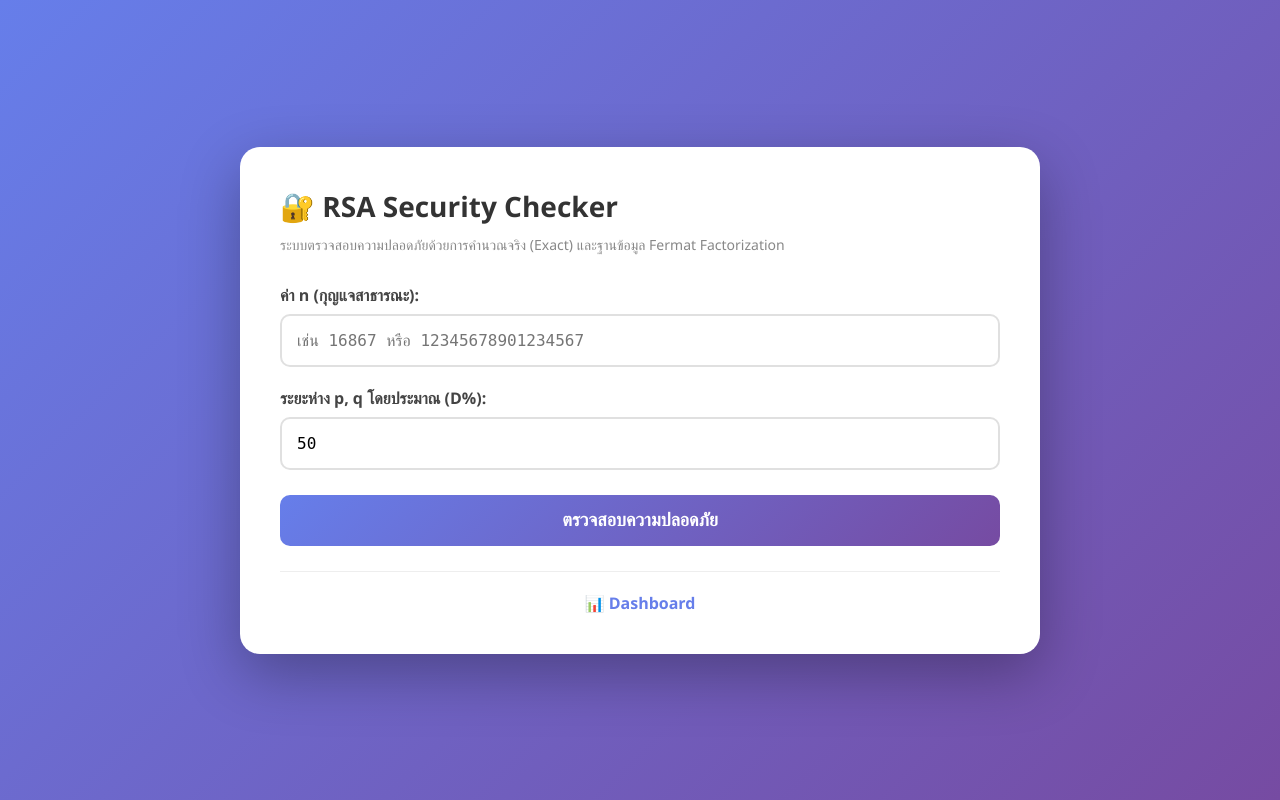
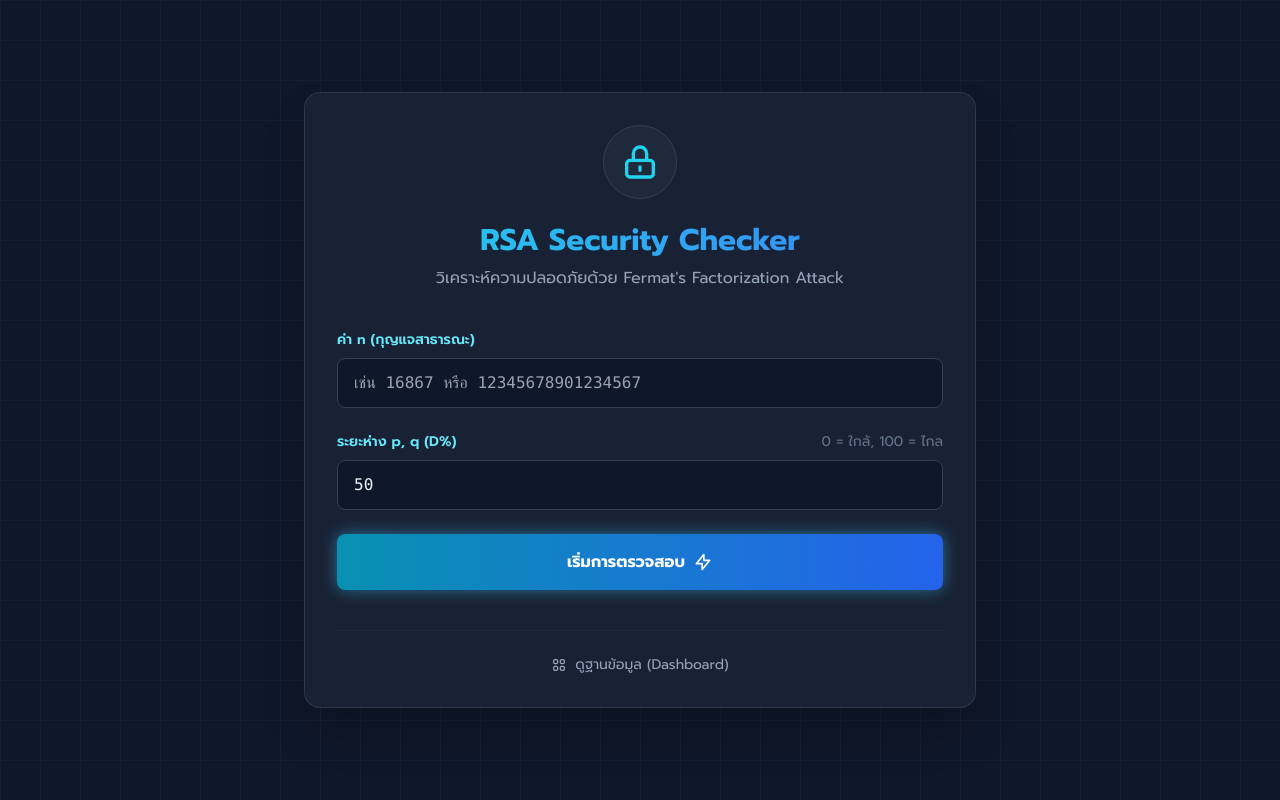
Before and after one commit to bindeow2012-design/rsa-checker, a Flask app: page / in a window 1280 px wide. Run offline with Flask 3, Linux system fonts and the light colour scheme; some libraries are stand-ins or nearby versions.

Commit message:
Update index.html

```diff
--- a/templates/index.html
+++ b/templates/index.html
@@ -3,73 +3,106 @@
 <head>
     <meta charset="UTF-8">
     <meta name="viewport" content="width=device-width, initial-scale=1.0">
-    <title>RSA Security Checker</title>
+    <title>RSA Security Checker | Fermat Attack Analysis</title>
+    <!-- ใช้ Tailwind CSS สำหรับดีไซน์สุดล้ำ -->
+    <script src="https://cdn.tailwindcss.com"></script>
+    <!-- ใช้ฟอนต์ Prompt และ Fira Code -->
+    <link href="https://fonts.googleapis.com/css2?family=Prompt:wght@300;400;600;700&family=Fira+Code:wght@400;600&display=swap" rel="stylesheet">
     <style>
-        * { box-sizing: border-box; margin: 0; padding: 0; }
-        body { font-family: 'Segoe UI', 'Sarabun', sans-serif; background: linear-gradient(135deg, #667eea 0%, #764ba2 100%); min-height: 100vh; padding: 20px; display: flex; align-items: center; justify-content: center; }
-        .container { background: white; border-radius: 20px; padding: 40px; max-width: 800px; width: 100%; box-shadow: 0 20px 60px rgba(0,0,0,0.3); }
-        h1 { color: #333; margin-bottom: 10px; font-size: 28px; }
-        .subtitle { color: #888; margin-bottom: 30px; font-size: 14px; }
-        label { display: block; margin-top: 20px; font-weight: 600; color: #444; }
-        input { width: 100%; padding: 15px; margin-top: 8px; border: 2px solid #e0e0e0; border-radius: 10px; font-size: 16px; font-family: monospace; }
-        input:focus { outline: none; border-color: #667eea; }
-        button { width: 100%; padding: 15px; margin-top: 25px; background: linear-gradient(135deg, #667eea 0%, #764ba2 100%); color: white; border: none; border-radius: 10px; font-size: 18px; font-weight: 600; cursor: pointer; }
-        button:hover { transform: translateY(-2px); }
-
-        /* Safety Bar */
-        .result-box { margin-top: 30px; padding: 25px; border-radius: 15px; display: none; }
-        .result-box.active { display: block; animation: fadeIn 0.5s; }
-        @keyframes fadeIn { from { opacity: 0; transform: translateY(10px); } to { opacity: 1; transform: translateY(0); } }
-        .danger { background: #ffebee; border: 2px solid #f44336; }
-        .warning { background: #fff3e0; border: 2px solid #ff9800; }
-        .moderate { background: #fff9c4; border: 2px solid #fbc02d; }
-        .safe { background: #e8f5e9; border: 2px solid #4caf50; }
-        .very_safe { background: #e0f2f1; border: 2px solid #009688; }
-
-        .bar-container { width: 100%; height: 12px; background: #e0e0e0; border-radius: 10px; margin: 15px 0; overflow: hidden; }
-        .bar-fill { height: 100%; border-radius: 10px; transition: width 1s ease-in-out; }
-
-        .exp-item { padding: 10px 0; display: flex; gap: 10px; border-bottom: 1px dashed rgba(0,0,0,0.1); font-size: 15px; color: #444; }
-        .exp-icon { font-size: 20px; }
-        .nav-links { text-align: center; margin-top: 25px; padding-top: 20px; border-top: 1px solid #eee; }
-        .nav-links a { color: #667eea; text-decoration: none; font-weight: 600; margin: 0 10px; }
+        body { font-family: 'Prompt', sans-serif; background-color: #0f172a; color: #f8fafc; }
+        .font-mono { font-family: 'Fira Code', monospace; }
+        .glass-panel { background: rgba(30, 41, 59, 0.7); backdrop-filter: blur(12px); border: 1px solid rgba(255,255,255,0.1); }
+        .glow-btn { box-shadow: 0 0 15px rgba(56, 189, 248, 0.5); transition: all 0.3s ease; }
+        .glow-btn:hover { box-shadow: 0 0 25px rgba(56, 189, 248, 0.8); transform: translateY(-2px); }
+        /* ซ่อนลูกศรใน input number */
+        input[type="number"]::-webkit-inner-spin-button, input[type="number"]::-webkit-outer-spin-button { -webkit-appearance: none; margin: 0; }
     </style>
 </head>
-<body>
-    <div class="container">
-        <h1>🔐 RSA Security Checker</h1>
-        <p class="subtitle">ระบบตรวจสอบความปลอดภัยด้วยการคำนวณจริง (Exact) และฐานข้อมูล Fermat Factorization</p>
+<body class="min-h-screen flex items-center justify-center p-4 relative overflow-hidden">
+    <!-- Background Grid Pattern -->
+    <div class="absolute inset-0 z-0 opacity-20" style="background-image: linear-gradient(#334155 1px, transparent 1px), linear-gradient(90deg, #334155 1px, transparent 1px); background-size: 40px 40px;"></div>
 
-        <form id="checkForm">
-            <label>ค่า n (กุญแจสาธารณะ):</label>
-            <input type="text" id="n" required placeholder="เช่น 16867 หรือ 12345678901234567">
+    <div class="glass-panel w-full max-w-2xl rounded-2xl p-8 relative z-10 shadow-2xl">
+        <!-- Header -->
+        <div class="text-center mb-10">
+            <div class="inline-block p-4 rounded-full bg-slate-800 mb-4 border border-slate-700">
+                <svg class="w-10 h-10 text-cyan-400" fill="none" stroke="currentColor" viewBox="0 0 24 24" xmlns="http://www.w3.org/2000/svg"><path stroke-linecap="round" stroke-linejoin="round" stroke-width="2" d="M12 15v2m-6 4h12a2 2 0 002-2v-6a2 2 0 00-2-2H6a2 2 0 00-2 2v6a2 2 0 002 2zm10-10V7a4 4 0 00-8 0v4h8z"></path></svg>
+            </div>
+            <h1 class="text-3xl font-bold bg-clip-text text-transparent bg-gradient-to-r from-cyan-400 to-blue-500">RSA Security Checker</h1>
+            <p class="text-slate-400 mt-2">วิเคราะห์ความปลอดภัยด้วย Fermat's Factorization Attack</p>
+        </div>
 
-            <label>ระยะห่าง p, q โดยประมาณ (D%):</label>
-            <input type="number" id="D" value="50" min="0" max="100">
+        <!-- Form -->
+        <form id="checkForm" class="space-y-6">
+            <div>
+                <label class="block text-sm font-semibold text-cyan-300 mb-2">ค่า n (กุญแจสาธารณะ)</label>
+                <input type="text" id="n" required placeholder="เช่น 16867 หรือ 12345678901234567"
+                       class="w-full bg-slate-900 border border-slate-700 rounded-lg px-4 py-3 text-slate-100 focus:outline-none focus:border-cyan-500 focus:ring-1 focus:ring-cyan-500 font-mono transition-colors">
+            </div>
 
-            <button type="submit" id="submitBtn">ตรวจสอบความปลอดภัย</button>
+            <div>
+                <label class="block text-sm font-semibold text-cyan-300 mb-2 flex justify-between">
+                    <span>ระยะห่าง p, q (D%)</span>
+                    <span class="text-slate-500 font-normal">0 = ใกล้, 100 = ไกล</span>
+                </label>
+                <input type="number" id="D" value="50" min="0" max="100"
+                       class="w-full bg-slate-900 border border-slate-700 rounded-lg px-4 py-3 text-slate-100 focus:outline-none focus:border-cyan-500 focus:ring-1 focus:ring-cyan-500 font-mono transition-colors">
+            </div>
+
+            <button type="submit" id="submitBtn" class="w-full bg-gradient-to-r from-cyan-600 to-blue-600 text-white font-bold py-4 rounded-lg glow-btn flex justify-center items-center gap-2">
+                <span>เริ่มการตรวจสอบ</span>
+                <svg class="w-5 h-5" fill="none" stroke="currentColor" viewBox="0 0 24 24"><path stroke-linecap="round" stroke-linejoin="round" stroke-width="2" d="M13 10V3L4 14h7v7l9-11h-7z"></path></svg>
+            </button>
         </form>
 
-        <div id="resultBox" class="result-box">
-            <h3 id="resMsg" style="margin-bottom: 10px; font-size: 22px;"></h3>
+        <!-- Result Box (ซ่อนไว้จนกว่าจะกดตรวจ) -->
+        <div id="resultBox" class="hidden mt-8 animate-[fadeIn_0.5s_ease-in-out]">
+            <hr class="border-slate-700 mb-6">
 
-            <div class="bar-container">
-                <div id="safetyBar" class="bar-fill" style="width: 0%;"></div>
+            <div class="flex flex-col md:flex-row items-center gap-6">
+                <!-- Circular Score Gauge -->
+                <div class="relative w-32 h-32 flex-shrink-0">
+                    <svg class="w-full h-full transform -rotate-90" viewBox="0 0 100 100">
+                        <circle cx="50" cy="50" r="45" fill="none" stroke="#1e293b" stroke-width="8"></circle>
+                        <circle id="scoreCircle" cx="50" cy="50" r="45" fill="none" stroke="#38bdf8" stroke-width="8" stroke-dasharray="283" stroke-dashoffset="283" class="transition-all duration-1000 ease-out"></circle>
+                    </svg>
+                    <div class="absolute inset-0 flex flex-col items-center justify-center">
+                        <span id="scoreText" class="text-2xl font-bold font-mono">0</span>
+                        <span class="text-[10px] text-slate-400">SCORE</span>
+                    </div>
+                </div>
+
+                <!-- Text Result -->
+                <div class="flex-1 text-center md:text-left w-full">
+                    <h3 id="resMsg" class="text-2xl font-bold mb-2">-</h3>
+                    <div id="exactBadge" class="hidden inline-block px-3 py-1 rounded text-xs font-bold bg-green-900 text-green-300 border border-green-700 mb-3">
+                        ✨ คำนวณจริง (Exact)
+                    </div>
+                    <div id="expList" class="text-sm text-slate-300 space-y-2 text-left bg-slate-900/50 p-4 rounded-lg border border-slate-800 font-mono">
+                        <!-- รายละเอียดจะถูกเติมด้วย JS -->
+                    </div>
+                </div>
             </div>
-
-            <div id="expList" style="margin-top: 20px;"></div>
         </div>
 
-        <div class="nav-links">
-            <a href="/dashboard">📊 Dashboard</a>
+        <!-- Footer Links -->
+        <div class="mt-10 pt-6 border-t border-slate-800 flex justify-center gap-6">
+            <a href="/dashboard" class="text-sm text-slate-400 hover:text-cyan-400 transition-colors flex items-center gap-2">
+                <svg class="w-4 h-4" fill="none" stroke="currentColor" viewBox="0 0 24 24"><path stroke-linecap="round" stroke-linejoin="round" stroke-width="2" d="M4 6a2 2 0 012-2h2a2 2 0 012 2v2a2 2 0 01-2 2H6a2 2 0 01-2-2V6zM14 6a2 2 0 012-2h2a2 2 0 012 2v2a2 2 0 01-2 2h-2a2 2 0 01-2-2V6zM4 16a2 2 0 012-2h2a2 2 0 012 2v2a2 2 0 01-2 2H6a2 2 0 01-2-2v-2zM14 16a2 2 0 012-2h2a2 2 0 012 2v2a2 2 0 01-2 2h-2a2 2 0 01-2-2v-2z"></path></svg>
+                ดูฐานข้อมูล (Dashboard)
+            </a>
         </div>
     </div>
 
+    <!-- JavaScript -->
     <script>
         document.getElementById('checkForm').addEventListener('submit', async (e) => {
             e.preventDefault();
             const btn = document.getElementById('submitBtn');
-            btn.disabled = true; btn.textContent = 'กำลังตรวจสอบ...';
+            const originalText = btn.innerHTML;
+
+            btn.disabled = true;
+            btn.innerHTML = `<span class="animate-pulse">กำลังประมวลผล...</span>`;
 
             const n = document.getElementById('n').value.trim();
             const D = document.getElementById('D').value;
@@ -84,29 +117,54 @@
 
                 if (data.status === 'error') { alert(data.msg); return; }
 
+                // แสดงผลลัพธ์
                 const box = document.getElementById('resultBox');
-                box.className = 'result-box active ' + data.status;
-                document.getElementById('resMsg').innerHTML = data.msg;
+                box.classList.remove('hidden');
 
-                // อัปเดต Safety Bar
-                const bar = document.getElementById('safetyBar');
-                bar.style.width = data.score + '%';
-                if (data.score < 30) bar.style.background = '#f44336';
-                else if (data.score < 60) bar.style.background = '#ff9800';
-                else if (data.score < 85) bar.style.background = '#fbc02d';
-                else bar.style.background = '#4caf50';
+                // เปลี่ยนสีตามระดับความปลอดภัย
+                const colors = {
+                    'danger': { text: 'text-red-400', circle: '#ef4444' },
+                    'warning': { text: 'text-orange-400', circle: '#f97316' },
+                    'moderate': { text: 'text-yellow-400', circle: '#eab308' },
+                    'safe': { text: 'text-green-400', circle: '#22c55e' },
+                    'very_safe': { text: 'text-emerald-400', circle: '#10b981' }
+                };
+                const ui = colors[data.status] || colors['moderate'];
 
-                // อัปเดตคำอธิบาย
+                const msgEl = document.getElementById('resMsg');
+                msgEl.className = `text-2xl font-bold mb-2 ${ui.text}`;
+                msgEl.innerText = data.msg;
+
+                // อัปเดตวงกลมคะแนน (เส้นรอบวงคือ 283)
+                const circle = document.getElementById('scoreCircle');
+                circle.style.stroke = ui.circle;
+                const offset = 283 - (283 * data.score / 100);
+                circle.style.strokeDashoffset = offset;
+
+                // อัปเดตตัวเลขคะแนน
+                document.getElementById('scoreText').innerText = data.score;
+                document.getElementById('scoreText').style.color = ui.circle;
+
+                // แสดง Badge ถ้าคำนวณจริง
+                const badge = document.getElementById('exactBadge');
+                if (data.is_exact) badge.classList.remove('hidden');
+                else badge.classList.add('hidden');
+
+                // แสดงรายละเอียด
                 let html = '';
                 data.explanations.forEach(ex => {
-                    html += `<div class="exp-item"><span class="exp-icon">${ex.icon}</span><span>${ex.text}</span></div>`;
+                    html += `<div class="flex items-start gap-2 border-b border-slate-700/50 pb-2 last:border-0 last:pb-0">
+                        <span class="text-lg">${ex.icon}</span>
+                        <span class="leading-relaxed">${ex.text}</span>
+                    </div>`;
                 });
                 document.getElementById('expList').innerHTML = html;
 
             } catch (err) {
                 alert('เกิดข้อผิดพลาด: ' + err.message);
             } finally {
-                btn.disabled = false; btn.textContent = 'ตรวจสอบความปลอดภัย';
+                btn.disabled = false;
+                btn.innerHTML = originalText;
             }
         });
     </script>
```
